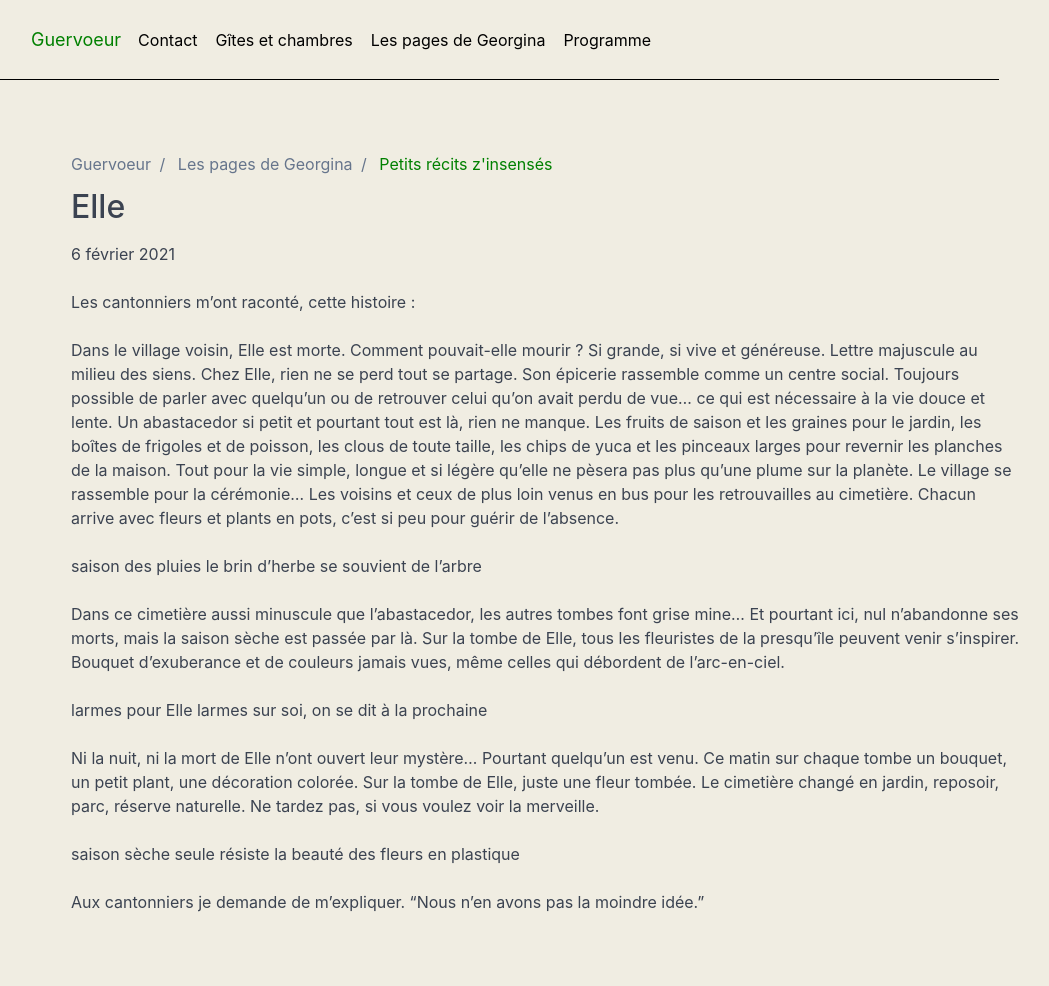
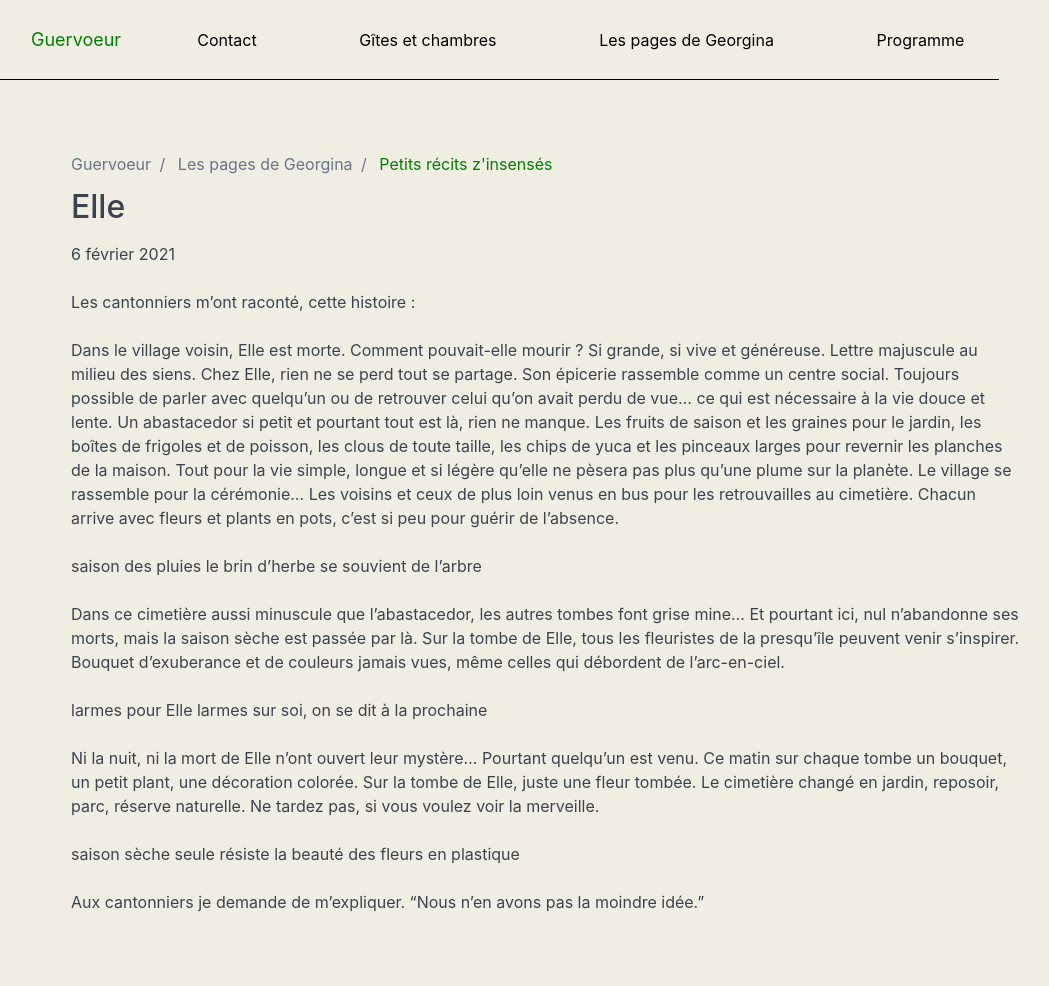
Before and after one commit to violaine-web/guervoeur, a Jekyll site: the page built from petits-recits-zinsenses.md, in a window 1280 px wide. Shown: the whole page, without its empty margins (141-1190 px from the left). Built offline with Jekyll 4.4.1, drawn with Linux system fonts in a browser that asks for light colours.

Commit message:
essaie de régler les espaces entre les onglets et des les caler à droite... c'est pas encore ça !!

```diff
--- a/_sass/guervoeur.scss
+++ b/_sass/guervoeur.scss
@@ -16,7 +16,6 @@ body a:hover {
   border-bottom: 1px solid black;
   padding-left: 2em;
   height: 5em;
-  text-align: right;
 }
 .container {
     padding: 2em;
@@ -24,12 +23,18 @@ body a:hover {
 }
 .btn.btn-link {
     color: black;
+    display: inline;
+    padding-right: 2em;
+    margin-right: 0.1em;
+    margin-left: auto;
+
+
 }
 .btn.btn-link:hover {
   color: green;
 }
 .post-title {
-  margin-bottom: 0.1em;
+  margin-bottom: 0.4em;
   margin-top: 0.4em
 }
 .post-subtitle {
```
